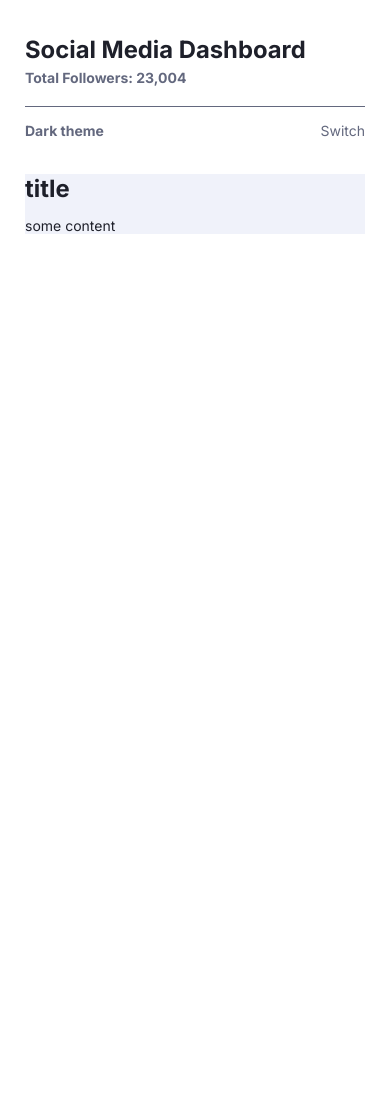
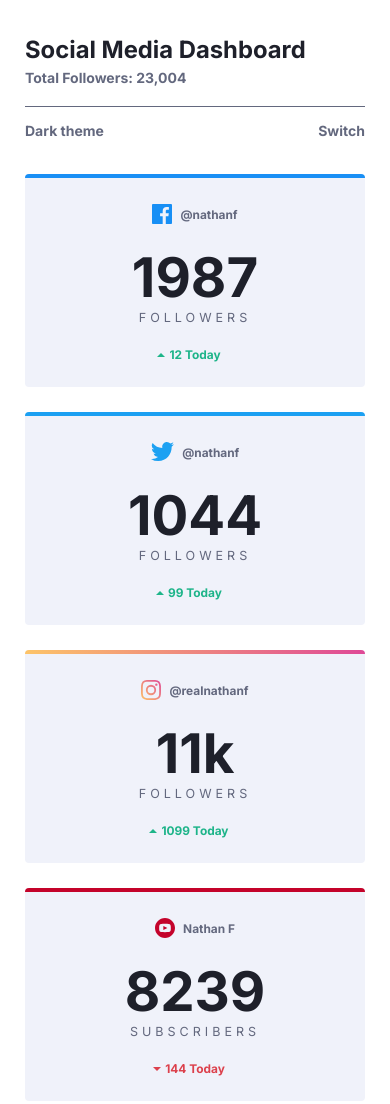
Before and after one commit to dinakonto/social-media-dashboard-with-theme-switcher, a website: page index.html in a window 390 px wide. Before the commit the page ends 844 px from the top, so only its background shows below. Drawn offline with Linux system fonts and the light colour scheme.

Commit message:
Responsive styling for totals section

```diff
--- a/index.html
+++ b/index.html
@@ -31,37 +31,62 @@ TODO:
       </div>
     </header>
 
-    <div class="card">
-      <h1>title</h1>
-      <p>some content</p>
+    <div class="card-area overview-total">
+
+      <div class="card facebook">
+        <div class="source">
+          <img class="channel-logo" src="./assets/icon-facebook.svg" alt="Facebook">
+          <p class="username">@nathanf</p>
+        </div>
+        <div class="hero-num">
+          <p>1987
+          <span class="type">Followers</span></p>
+        </div>
+        <p class="variation positive">12 Today</p>
+      </div>
+
+      <div class="card twitter">
+        <div class="source">
+          <img class="channel-logo" src="./assets/icon-twitter.svg" alt="Twitter">
+          <p class="username">@nathanf</p>
+        </div>
+        <div class="hero-num">
+          <p>1044
+          <span class="type">Followers</span></p>
+        </div>
+        <p class="variation positive">99 Today</p>
+      </div>
+
+      <div class="card instagram">
+        <div class="source">
+          <img class="channel-logo" src="./assets/icon-instagram.svg" alt="Instagram">
+          <p class="username">@realnathanf</p>
+        </div>
+        <div class="hero-num">
+          <p>11k
+          <span class="type">Followers</span></p>
+        </div>
+        <p class="variation positive">1099 Today</p>
+      </div>
+
+      <div class="card youtube">
+        <div class="source">
+          <img class="channel-logo" src="./assets/icon-youtube.svg" alt="YouTube">
+          <p class="username">Nathan F</p>
+        </div>
+        <div class="hero-num">
+          <p>8239
+          <span class="type">Subscribers</span></p>
+        </div>
+        <p class="variation negative">144 Today</p>
+      </div>
+
     </div>
 
   </div>
 
 
   <div style="display:none">
-    @nathanf
-    1987
-    Followers
-    12 Today
-
-    @nathanf
-    1044
-    Followers
-    99 Today
-
-    @realnathanf
-    11k
-    Followers
-    1099 Today
-
-    Nathan F.
-    8239
-    Subscribers
-    144 Today
-
-
-
     Overview - Today
 
     Page Views
--- a/styles/sass/styles.sass
+++ b/styles/sass/styles.sass
@@ -8,7 +8,7 @@
   --col-negative: hsl(356, 69%, 56%)
   --col-facebook: hsl(208, 92%, 53%)
   --col-twitter: hsl(203, 89%, 53%)
-  --col-instagram: linear-gradient(hsl(37, 97%, 70%), hsl(329, 70%, 58%))
+  --col-instagram: linear-gradient(to right, hsl(37, 97%, 70%), hsl(329, 70%, 58%))
   --col-youtube: hsl(348, 97%, 39%)
   --font-size: 14px
   --font-stack: 'Inter', Helvetica, sans-serif
@@ -31,6 +31,7 @@
   --text-low: hsl(228, 12%, 44%)
   --text-bright: hsl(230, 17%, 14%)
 
+// BASICS
 html, body
   margin: 0
   padding: 0
@@ -40,6 +41,7 @@ body
   background: var(--bg)
   font-family: var(--font-stack)
   font-size: var(--font-size)
+  font-weight: var(--font-weight-bold)
   color: var(--text-low)
 
 h1
@@ -54,8 +56,8 @@ p
   padding: 25px
   margin: 0 auto
 
+// HEADER
 header p
-  font-weight: var(--font-weight-bold)
   margin: 5px 0
 
 .theme-switcher
@@ -67,10 +69,85 @@ header p
   width: 100%
   justify-content: space-between
 
+// CARDS
+.card-area
+  display: grid
+  grid-gap: 25px
 .card
   background: var(--bg-card)
   color: var(--text-bright)
+  border-radius: 4px
+  padding: 30px 20px 25px 20px
+  text-align: center
+  position: relative
+.channel-logo
+  height: 20px
 
+// OVERVIEW
+.overview-total > .card::before
+  background: var(--text-low)
+  height: 4px
+  width: 100%
+  content: ""
+  position: absolute
+  top: 0
+  left: 0
+  border-radius: 4px 4px 0 0
+.overview-total > .card.facebook::before
+  background: var(--col-facebook)
+.overview-total > .card.twitter::before
+  background: var(--col-twitter)
+.overview-total > .card.instagram::before
+  background: var(--col-instagram)
+.overview-total > .card.youtube::before
+  background: var(--col-youtube)
+.source
+  display: flex
+  justify-content: center
+  align-content: center
+.source p
+  margin: 3px 0 0 8px
+  color: var(--text-low)
+  font-size: 0.85em
+.hero-num
+  margin: 20px 0 20px 0
+.hero-num p
+  font-size: 3.9em
+  margin: 0
+.hero-num .type
+  text-transform: uppercase
+  display: block
+  font-weight: var(--font-weight-regular)
+  letter-spacing: 4px
+  font-size: 0.23em
+  color: var(--text-low)
+.variation
+  font-size: 0.85em
+  position: relative
+  display: inline
+.variation::before
+  position: absolute
+  content: ""
+  height: 10px
+  width: 10px
+  background: transparent
+  left: -12px
+  top: 6px
+.variation.positive
+  color: var(--col-positive)
+.variation.positive::before
+  background: url("../../assets/icon-up.svg") no-repeat
+.variation.negative
+  color: var(--col-negative)
+.variation.negative::before
+  background: url("../../assets/icon-down.svg") no-repeat
+
+
+/* RESPONSIVE CHANGES
+ */
+@media screen and (min-width: 550px)
+  .card-area
+    grid-template-columns: 1fr 1fr
 
 @media screen and (min-width: 900px)
   h1
@@ -84,3 +161,5 @@ header p
     border-top: none
     padding: 0
     margin: 0
+  .card-area
+    grid-template-columns: 1fr 1fr 1fr 1fr
```
Also changed, not shown: styles/css/styles.css, 1 other file.
